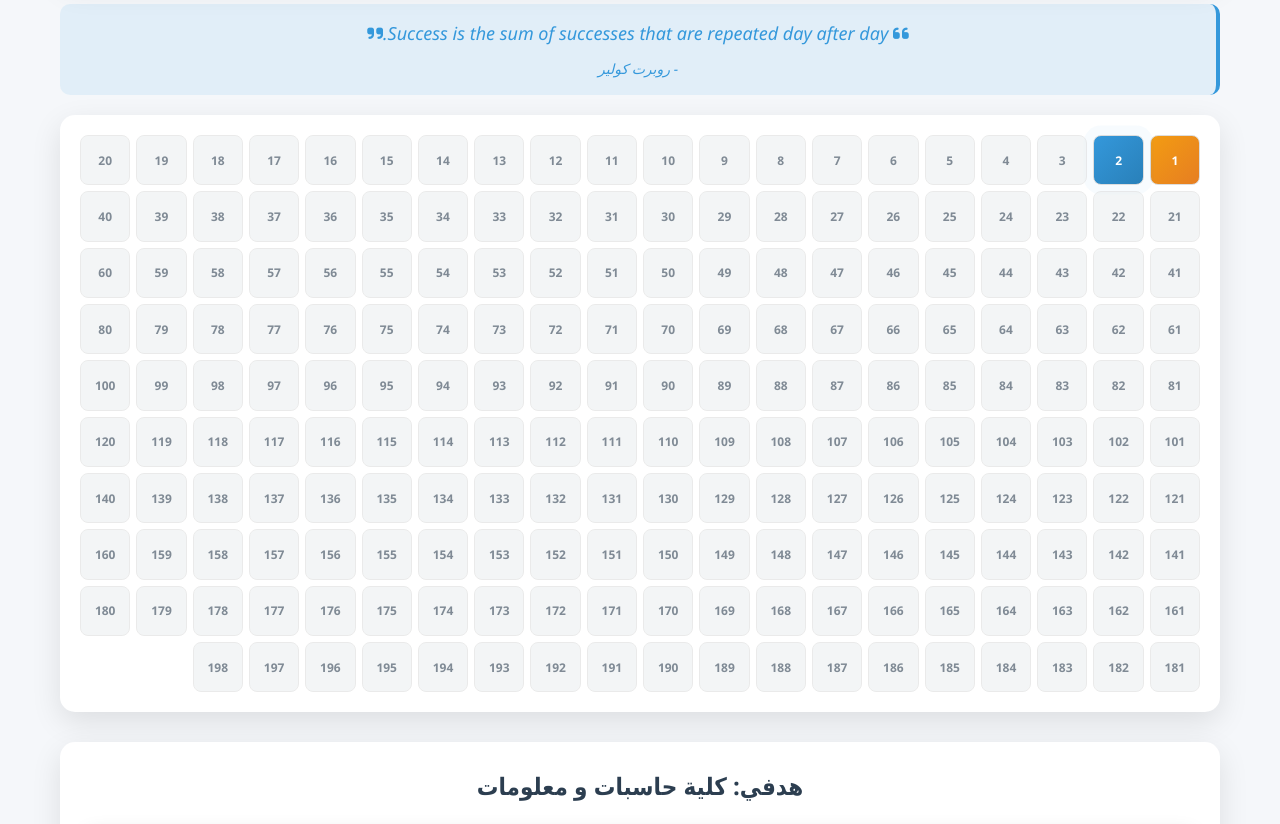
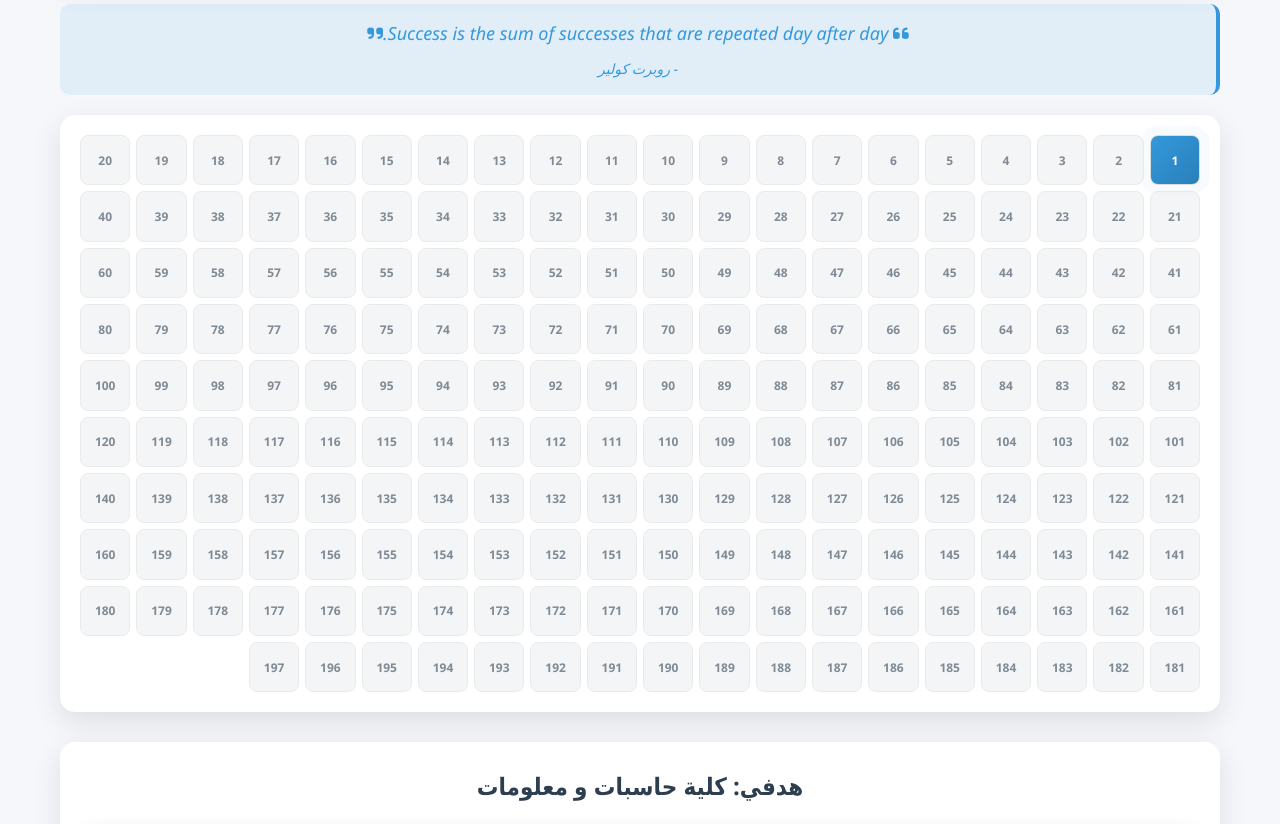
Before and after one commit to AndrewAyman1/HIGH-SCHOOL0, a plain HTML site: page index.html in a window 1280 px wide. Shown: the part 520-1344 px from the top of the page. Drawn offline with Linux system fonts and the light colour scheme; grey boxes are pictures that could not be loaded.

Commit message:
Update index.html

```diff
--- a/index.html
+++ b/index.html
@@ -1039,7 +1039,7 @@
 
     <script>
         // التواريخ المحددة بدقة عالية لمصر القاهرة
-        const startDate = new Date('December 10, 2025 00:00:00 GMT+02:00'); // 1:17 صباحاً 20 نوفمبر 2025
+        const startDate = new Date('December 11, 2025 00:00:00 GMT+02:00'); // 1:17 صباحاً 20 نوفمبر 2025
         const examDate = new Date('June 26, 2026 00:00:00 GMT+02:00'); // 12:00 صباحاً 26 يونيو 2026
 
         // عناصر DOM
```
